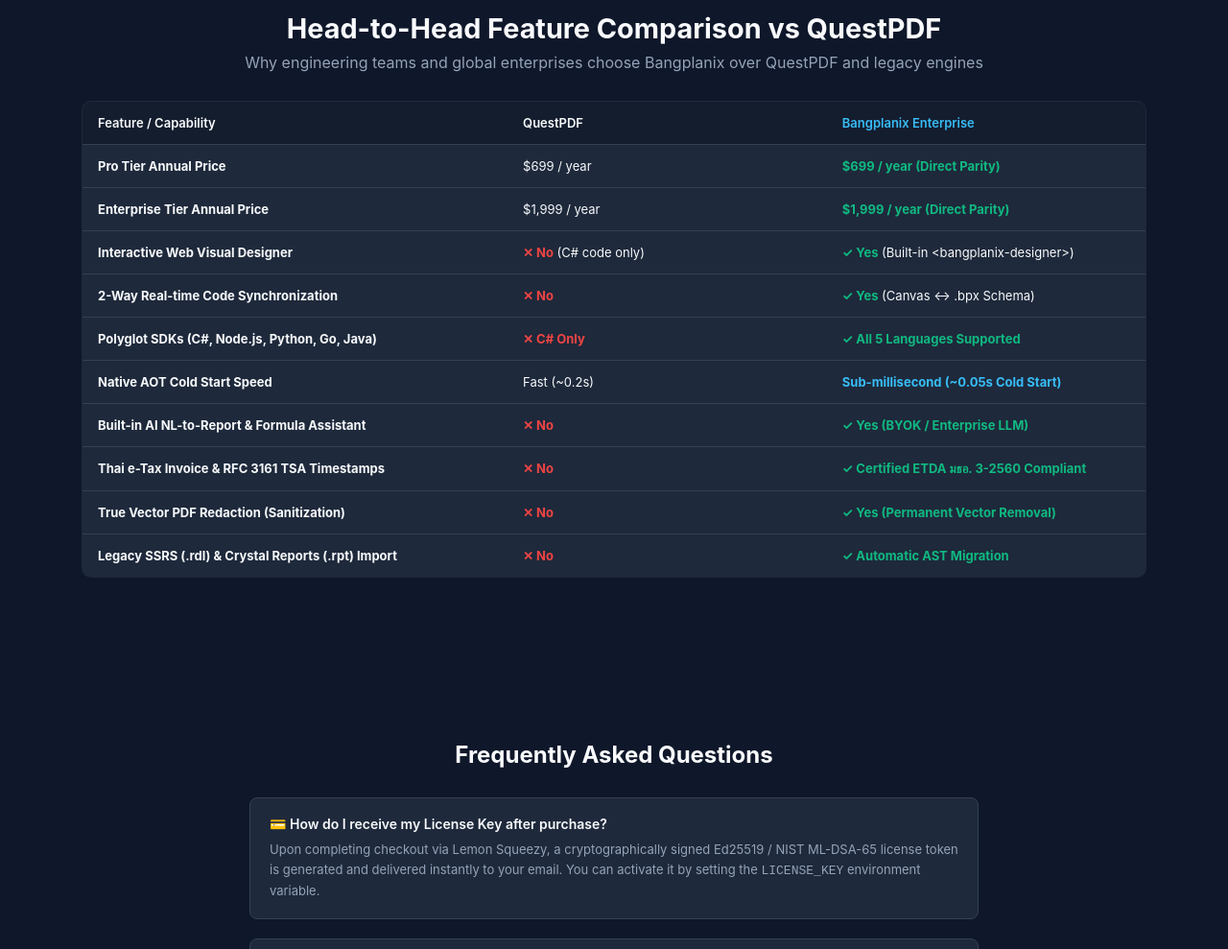
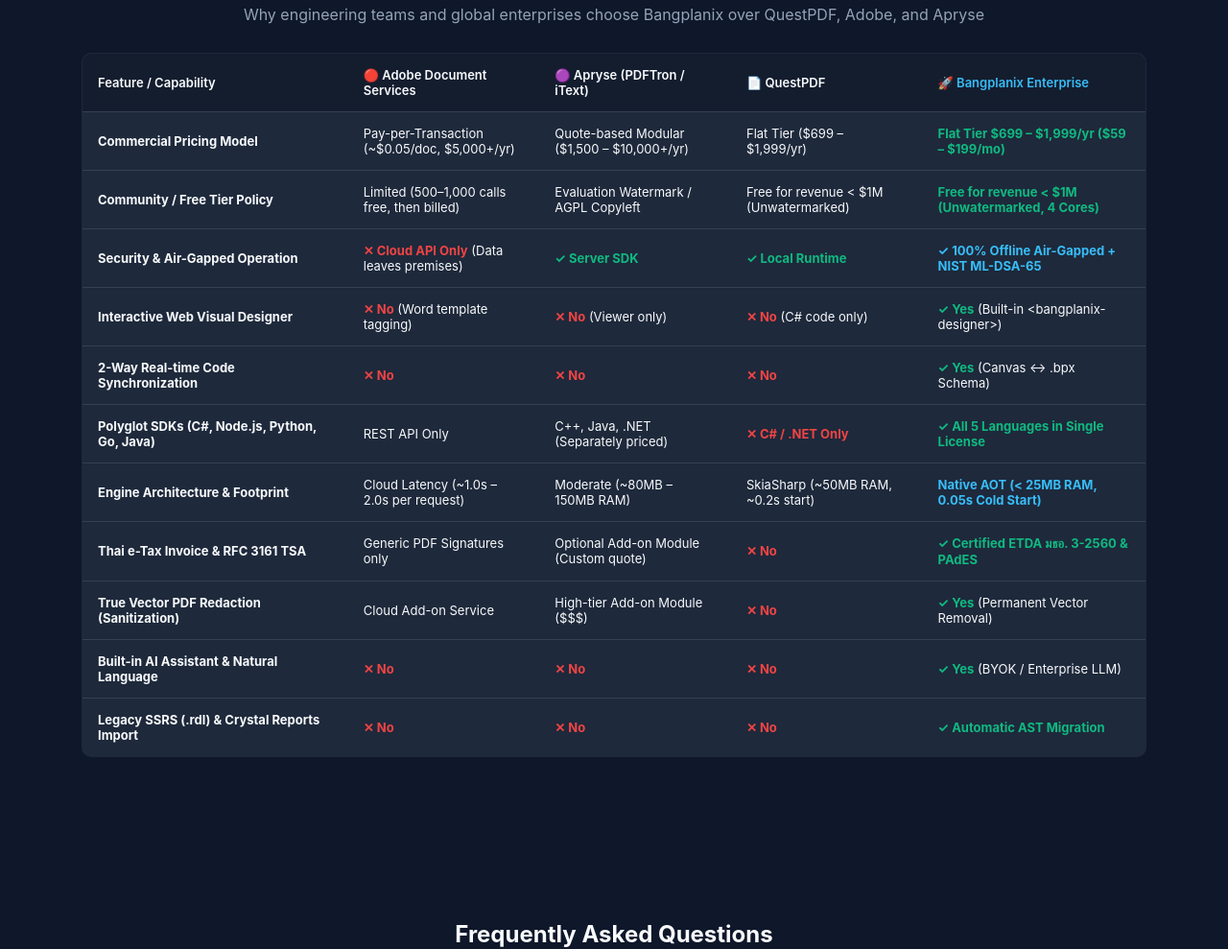
Before and after one commit to thabot/bangplanix, a plain HTML site: page docs/pricing.html in a window 1280 px wide. Shown: the part 1754-2743 px from the top of the page at 96% size. Drawn offline with Linux system fonts and the light colour scheme; a script that the page names is missing.

Commit message:
feat(pricing): expand competitive comparison matrix to include Adobe and Apryse across 5 languages

```diff
--- a/docs/pricing.html
+++ b/docs/pricing.html
@@ -185,15 +185,21 @@
       color: var(--text-muted);
       margin-bottom: 30px;
     }
+    .table-responsive {
+      width: 100%;
+      overflow-x: auto;
+      -webkit-overflow-scrolling: touch;
+      margin-bottom: 50px;
+    }
     .comp-table {
       width: 100%;
+      min-width: 780px;
       border-collapse: collapse;
       background: var(--panel-bg);
       border: 1px solid var(--border-color);
       border-radius: 10px;
       overflow: hidden;
       font-size: 13px;
-      margin-bottom: 50px;
     }
     .comp-table th, .comp-table td {
       padding: 14px 16px;
@@ -445,71 +451,102 @@
       </tbody>
     </table>
 
-    <!-- Head-to-Head Comparison with QuestPDF -->
-    <h2>Head-to-Head Feature Comparison vs QuestPDF</h2>
-    <p>Why engineering teams and global enterprises choose Bangplanix over QuestPDF and legacy engines</p>
+    <!-- Comprehensive Market Comparison: Bangplanix vs Alternatives -->
+    <h2 id="market-comp-title" data-i18n="marketCompTitle">Comprehensive Market Comparison: Bangplanix vs Alternatives</h2>
+    <p id="market-comp-subtitle" data-i18n="marketCompSubtitle">Why engineering teams and global enterprises choose Bangplanix over QuestPDF, Adobe, and Apryse</p>
 
+    <div class="table-responsive">
       <table class="comp-table">
         <thead>
           <tr>
-          <th style="width: 40%;">Feature / Capability</th>
-          <th style="width: 30%;">QuestPDF</th>
-          <th style="width: 30%; color: #38bdf8;">Bangplanix Enterprise</th>
+            <th style="width: 25%;">Feature / Capability</th>
+            <th style="width: 18%;">🔴 Adobe Document Services</th>
+            <th style="width: 18%;">🟣 Apryse (PDFTron / iText)</th>
+            <th style="width: 18%;">📄 QuestPDF</th>
+            <th style="width: 21%; color: #38bdf8;">🚀 Bangplanix Enterprise</th>
           </tr>
         </thead>
         <tbody>
           <tr>
-          <td><strong>Pro Tier Annual Price</strong></td>
-          <td>$699 / year</td>
-          <td><strong style="color: #10b981;">$699 / year (Direct Parity)</strong></td>
+            <td><strong>Commercial Pricing Model</strong></td>
+            <td>Pay-per-Transaction (~$0.05/doc, $5,000+/yr)</td>
+            <td>Quote-based Modular ($1,500 – $10,000+/yr)</td>
+            <td>Flat Tier ($699 – $1,999/yr)</td>
+            <td><strong style="color: #10b981;">Flat Tier $699 – $1,999/yr ($59 – $199/mo)</strong></td>
           </tr>
           <tr>
-          <td><strong>Enterprise Tier Annual Price</strong></td>
-          <td>$1,999 / year</td>
-          <td><strong style="color: #10b981;">$1,999 / year (Direct Parity)</strong></td>
+            <td><strong>Community / Free Tier Policy</strong></td>
+            <td>Limited (500–1,000 calls free, then billed)</td>
+            <td>Evaluation Watermark / AGPL Copyleft</td>
+            <td>Free for revenue &lt; $1M (Unwatermarked)</td>
+            <td><strong style="color: #10b981;">Free for revenue &lt; $1M (Unwatermarked, 4 Cores)</strong></td>
+          </tr>
+          <tr>
+            <td><strong>Security &amp; Air-Gapped Operation</strong></td>
+            <td><span class="comp-cross">✕ Cloud API Only</span> (Data leaves premises)</td>
+            <td><span class="comp-check">✓ Server SDK</span></td>
+            <td><span class="comp-check">✓ Local Runtime</span></td>
+            <td><strong style="color: #38bdf8;">✓ 100% Offline Air-Gapped + NIST ML-DSA-65</strong></td>
           </tr>
           <tr>
             <td><strong>Interactive Web Visual Designer</strong></td>
+            <td><span class="comp-cross">✕ No</span> (Word template tagging)</td>
+            <td><span class="comp-cross">✕ No</span> (Viewer only)</td>
             <td><span class="comp-cross">✕ No</span> (C# code only)</td>
             <td><span class="comp-check">✓ Yes</span> (Built-in &lt;bangplanix-designer&gt;)</td>
           </tr>
           <tr>
             <td><strong>2-Way Real-time Code Synchronization</strong></td>
             <td><span class="comp-cross">✕ No</span></td>
+            <td><span class="comp-cross">✕ No</span></td>
+            <td><span class="comp-cross">✕ No</span></td>
             <td><span class="comp-check">✓ Yes</span> (Canvas &lt;-&gt; .bpx Schema)</td>
           </tr>
           <tr>
             <td><strong>Polyglot SDKs (C#, Node.js, Python, Go, Java)</strong></td>
-          <td><span class="comp-cross">✕ C# Only</span></td>
-          <td><span class="comp-check">✓ All 5 Languages Supported</span></td>
+            <td>REST API Only</td>
+            <td>C++, Java, .NET (Separately priced)</td>
+            <td><span class="comp-cross">✕ C# / .NET Only</span></td>
+            <td><span class="comp-check">✓ All 5 Languages in Single License</span></td>
           </tr>
           <tr>
-          <td><strong>Native AOT Cold Start Speed</strong></td>
-          <td>Fast (~0.2s)</td>
-          <td><strong style="color: #38bdf8;">Sub-millisecond (~0.05s Cold Start)</strong></td>
+            <td><strong>Engine Architecture &amp; Footprint</strong></td>
+            <td>Cloud Latency (~1.0s – 2.0s per request)</td>
+            <td>Moderate (~80MB – 150MB RAM)</td>
+            <td>SkiaSharp (~50MB RAM, ~0.2s start)</td>
+            <td><strong style="color: #38bdf8;">Native AOT (&lt; 25MB RAM, 0.05s Cold Start)</strong></td>
           </tr>
           <tr>
-          <td><strong>Built-in AI NL-to-Report & Formula Assistant</strong></td>
+            <td><strong>Thai e-Tax Invoice &amp; RFC 3161 TSA</strong></td>
+            <td>Generic PDF Signatures only</td>
+            <td>Optional Add-on Module (Custom quote)</td>
             <td><span class="comp-cross">✕ No</span></td>
-          <td><span class="comp-check">✓ Yes (BYOK / Enterprise LLM)</span></td>
-        </tr>
-        <tr>
-          <td><strong>Thai e-Tax Invoice & RFC 3161 TSA Timestamps</strong></td>
-          <td><span class="comp-cross">✕ No</span></td>
-          <td><span class="comp-check">✓ Certified ETDA มธอ. 3-2560 Compliant</span></td>
+            <td><span class="comp-check">✓ Certified ETDA มธอ. 3-2560 &amp; PAdES</span></td>
           </tr>
           <tr>
             <td><strong>True Vector PDF Redaction (Sanitization)</strong></td>
+            <td>Cloud Add-on Service</td>
+            <td>High-tier Add-on Module ($$$)</td>
             <td><span class="comp-cross">✕ No</span></td>
-          <td><span class="comp-check">✓ Yes (Permanent Vector Removal)</span></td>
+            <td><span class="comp-check">✓ Yes</span> (Permanent Vector Removal)</td>
           </tr>
           <tr>
-          <td><strong>Legacy SSRS (.rdl) & Crystal Reports (.rpt) Import</strong></td>
+            <td><strong>Built-in AI Assistant &amp; Natural Language</strong></td>
+            <td><span class="comp-cross">✕ No</span></td>
+            <td><span class="comp-cross">✕ No</span></td>
+            <td><span class="comp-cross">✕ No</span></td>
+            <td><span class="comp-check">✓ Yes</span> (BYOK / Enterprise LLM)</td>
+          </tr>
+          <tr>
+            <td><strong>Legacy SSRS (.rdl) &amp; Crystal Reports Import</strong></td>
+            <td><span class="comp-cross">✕ No</span></td>
+            <td><span class="comp-cross">✕ No</span></td>
             <td><span class="comp-cross">✕ No</span></td>
             <td><span class="comp-check">✓ Automatic AST Migration</span></td>
           </tr>
         </tbody>
       </table>
+    </div>
   </div>
 
   <div class="faq-section">
```
Also changed, not shown: PRICING.md (+14 -13 lines), docs/src/tests/pricing-controller.test.js (+5 -0 lines), docs/src/ts/pricing/pricing-translations.ts (+17 -5 lines). Lines whose indentation alone changed are shown as unchanged.
